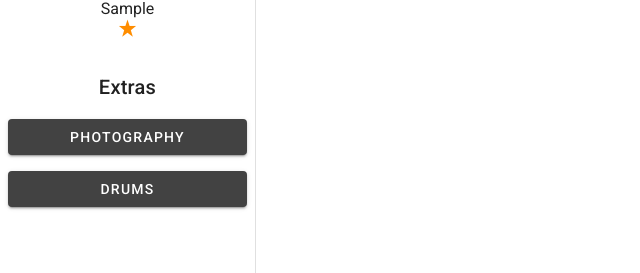
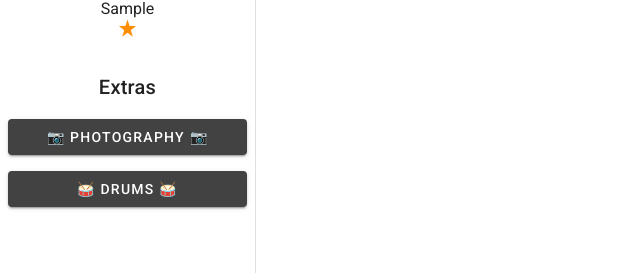
Before and after one commit to GuiFV/guilsportfolio, a Django app: page / in a window 1280 px wide; the page is wider, and only the part inside the window is pictured. Shown: the part 527-800 px from the top of that part, without its empty margins (0-640 px from the left). Run offline with Django 3.2, Linux system fonts and the light colour scheme; tables that the repository leaves empty hold one stand-in row (values such as "Sample post"); grey boxes marked "Sample" are stand-in pictures; some libraries are stand-ins or nearby versions.

Commit message:
icons on extras

```diff
--- a/guilsportfolio/core/templates/nav.html
+++ b/guilsportfolio/core/templates/nav.html
@@ -80,13 +80,13 @@
 
         <div class="row">
             <div class="col text-center">
-                <a class="btn btn-dark m-2 d-flex" target="_blank" href="https://www.flickr.com/photos/guilhermeviotti/albums/">Photography</a>
+                <a class="btn btn-dark m-2 d-flex" target="_blank" href="https://www.flickr.com/photos/guilhermeviotti/albums/">📷 Photography 📷</a>
             </div>
         </div>
 
         <div class="row">
             <div class="col text-center">
-                <a class="btn btn-dark m-2 d-flex" target="_blank" href="https://www.youtube.com/watch?v=m4wvZAL6XOg&list=PLCN3XQsHq38p2Xbqnz50Tdt9PBOh_MMeF">Drums</a>
+                <a class="btn btn-dark m-2 d-flex" target="_blank" href="https://www.youtube.com/watch?v=m4wvZAL6XOg&list=PLCN3XQsHq38p2Xbqnz50Tdt9PBOh_MMeF">🥁 Drums 🥁</a>
             </div>
         </div>
 
```
Also changed, not shown: 1 other file.
